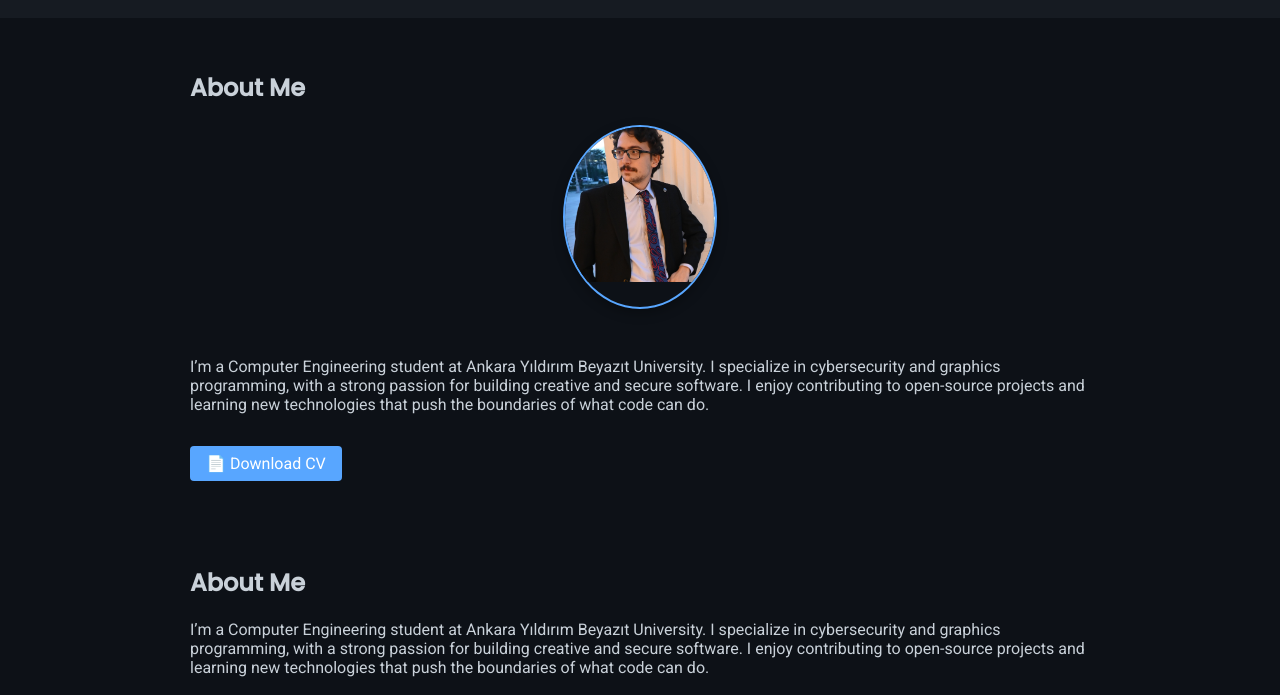
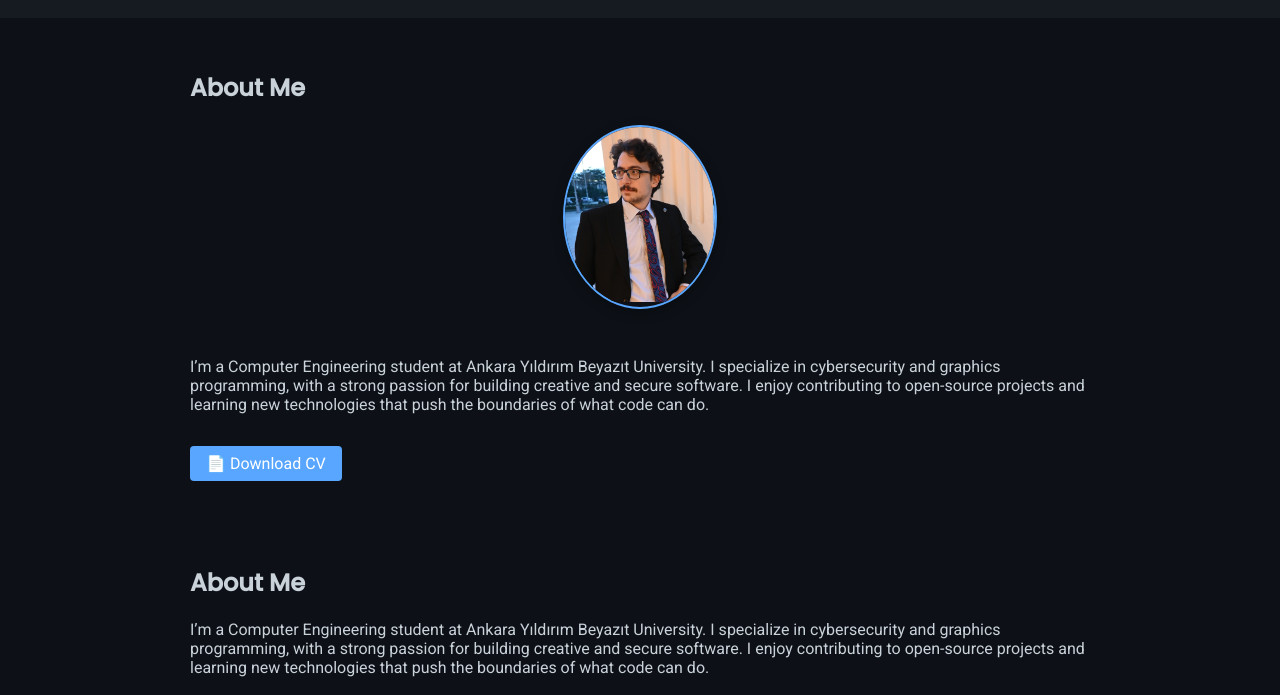
Before and after one commit to fAkyildiz/ferit-akyildiz.github.io, a plain HTML site: page index.html in a window 1280 px wide. Shown: the part 105-800 px from the top of the page. Drawn offline with Linux system fonts and the light colour scheme.

Commit message:
Update style.css

```diff
--- a/style.css
+++ b/style.css
@@ -148,6 +148,5 @@ img {
 
 .profile-pic {
   width: 100%;
-  transform: translateY(-20px); /* Adjust to show upper body */
   display: block;
 }
```
